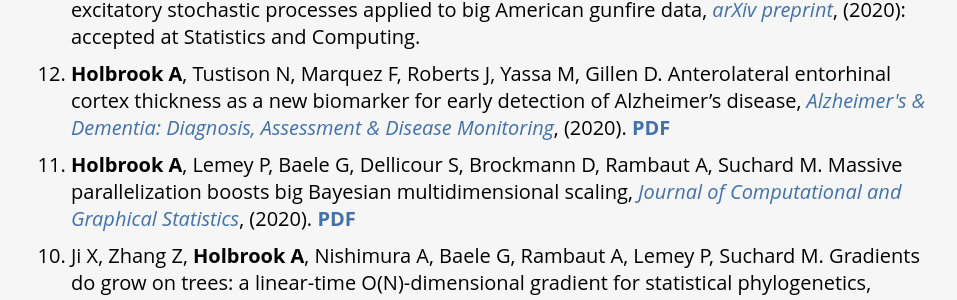
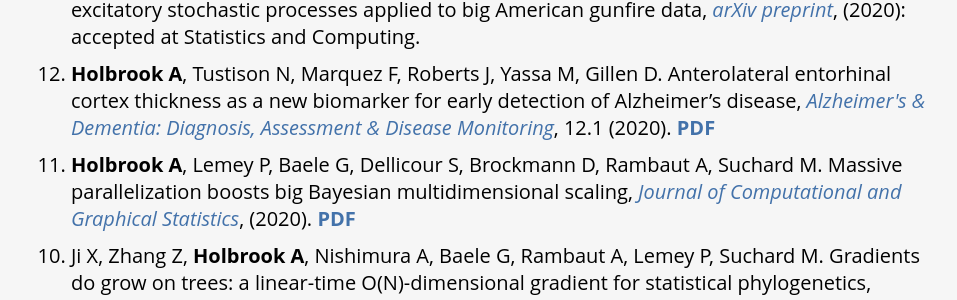
Before and after one commit to andrewjholbrook/andrewjholbrook.github.io, a Jekyll site: the page built from research.html, in a window 1280 px wide. Shown: the part 517-817 px from the top of the page, without its empty margins (161-1118 px from the left). Built offline with Jekyll 4.4.1, drawn with Linux system fonts in a browser that asks for light colours; a style sheet for code colours, icons or effects is not loaded.

Commit message:
Update research.html

```diff
--- a/research.html
+++ b/research.html
@@ -19,7 +19,7 @@
 
   <ol id="pubs" reversed>
                     <li> <b>Holbrook A</b>, Loeffler C, Flaxman S, Suchard M. Scalable Bayesian inference for self-excitatory stochastic processes applied to big American gunfire data, <i><a href="https://arxiv.org/abs/2005.10123" target="_blank">arXiv preprint</a></i>, (2020): accepted at Statistics and Computing.
-                    <li> <b>Holbrook A</b>, Tustison N, Marquez F, Roberts J, Yassa M, Gillen D. Anterolateral entorhinal cortex thickness as a new biomarker for early detection of Alzheimer’s disease, <i><a href="https://alz-journals.onlinelibrary.wiley.com/doi/full/10.1002/dad2.12068" target="_blank">Alzheimer's & Dementia: Diagnosis, Assessment & Disease Monitoring</a></i>, (2020). <a href="papers/dad2.12068.pdf" target="_blank"><b>PDF</b></a>
+                    <li> <b>Holbrook A</b>, Tustison N, Marquez F, Roberts J, Yassa M, Gillen D. Anterolateral entorhinal cortex thickness as a new biomarker for early detection of Alzheimer’s disease, <i><a href="https://alz-journals.onlinelibrary.wiley.com/doi/full/10.1002/dad2.12068" target="_blank">Alzheimer's & Dementia: Diagnosis, Assessment & Disease Monitoring</a></i>, 12.1 (2020). <a href="papers/dad2.12068.pdf" target="_blank"><b>PDF</b></a>
                         <li> <b>Holbrook A</b>, Lemey P, Baele G, Dellicour S, Brockmann D, Rambaut A, Suchard M. Massive parallelization boosts big Bayesian multidimensional scaling, <i><a href="https://doi.org/10.1080/10618600.2020.1754226" target="_blank">Journal of Computational and Graphical Statistics</a></i>, (2020). <a href="papers/massive.pdf" target="_blank"><b>PDF</b></a>
                         <li> Ji X, Zhang Z, <b>Holbrook A</b>, Nishimura A, Baele G, Rambaut A, Lemey P, Suchard M. Gradients do grow on trees: a linear-time O(N)-dimensional gradient for statistical phylogenetics, <i><a href="https://doi.org/10.1093/molbev/msaa130" target="_blank">Molecular Biology and Evolution</a></i>, 37.10 (2020): 3047–3060. <a href="papers/msaa130.pdf" target="_blank"><b>PDF</b></a>
         <li> Shahbaba B, Lan S, Streets J, <b>Holbrook A</b>. Nonparametric Fisher geometry with application to density estimation, <i><a href="http://proceedings.mlr.press/v124/holbrook20a.html" target="_blank">Proceedings of the 36th Conference on Uncertainty in Artificial Intelligence (UAI)</a></i>, in PMLR 124 (2020): 101-110. <a href="http://www.auai.org/uai2020/proceedings/58_main_paper.pdf" target="_blank"><b>PDF</b></a>
```
